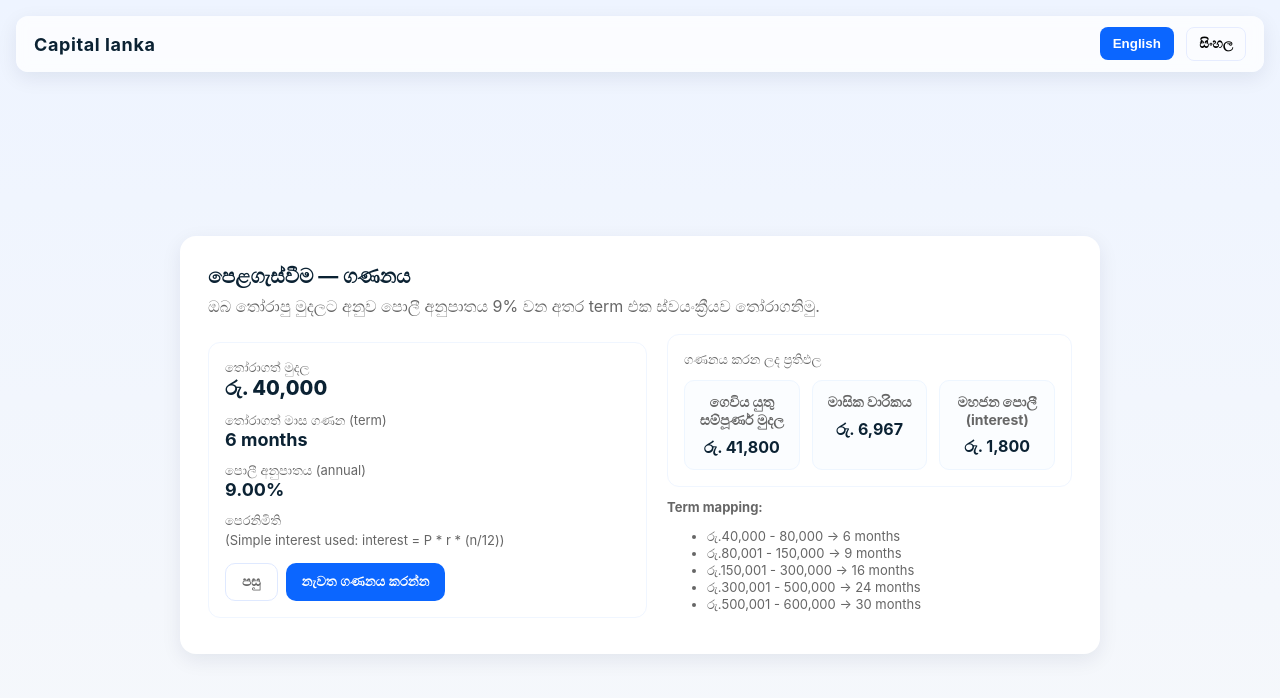
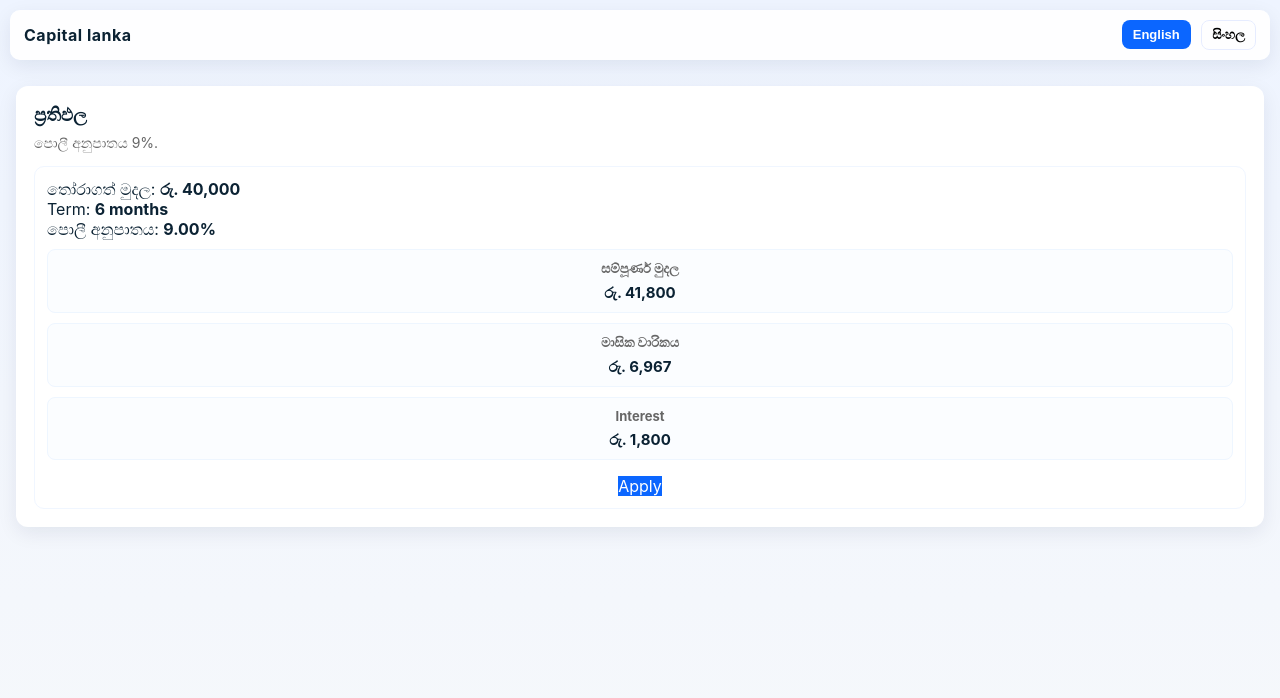
Before and after one commit to Loan-Cash1/capita1, a plain HTML site: page index.html in a window 1280 px wide. Both pictures are taken after a click on the button "ඉදිරියට යන්න". Drawn offline with Linux system fonts and the light colour scheme.

Commit message:
Update index.html

```diff
--- a/index.html
+++ b/index.html
@@ -10,7 +10,6 @@
       --card:#ffffff;
       --accent:#0b66ff;
       --muted:#666;
-      --glass: rgba(255,255,255,0.6);
       --shadow: 0 6px 20px rgba(12,30,60,0.08);
       font-family: Inter, system-ui, -apple-system, "Segoe UI", Roboto, "Noto Sans", "Helvetica Neue", Arial;
     }
@@ -20,38 +19,35 @@
       background: linear-gradient(180deg, #eef4ff 0%, var(--bg) 100%);
       color:#0b2233;
       min-height:100vh;
-      display:flex;
-      align-items:center;
-      justify-content:center;
-      padding:24px;
+      padding:16px;
     }
 
-    /* Top bar */
     .topbar{
       position:fixed;
-      top:16px;
-      left:16px;
-      right:16px;
-      height:56px;
+      top:10px;
+      left:10px;
+      right:10px;
+      height:50px;
       display:flex;
       align-items:center;
       justify-content:space-between;
-      background: rgba(255,255,255,0.75);
+      background: rgba(255,255,255,0.9);
       backdrop-filter: blur(6px);
-      padding:0 18px;
-      border-radius:12px;
+      padding:0 14px;
+      border-radius:10px;
       box-shadow:var(--shadow);
       z-index:100;
     }
-    .brand{font-weight:700; font-size:18px; letter-spacing:0.6px}
+    .brand{font-weight:700; font-size:16px; letter-spacing:0.5px}
     .lang-toggle button{
-      margin-left:8px;
+      margin-left:6px;
       border:1px solid #e6ecff;
-      padding:8px 12px;
+      padding:6px 10px;
       border-radius:8px;
       background:transparent;
       cursor:pointer;
       font-weight:600;
+      font-size:13px;
     }
     .lang-toggle button.active{
       background:var(--accent);
@@ -59,117 +55,92 @@
       border-color:transparent;
     }
 
-    /* Card */
     .container{
       width:100%;
-      max-width:920px;
-      margin-top:90px;
+      max-width:100%;
+      margin-top:70px;
       background:var(--card);
-      border-radius:16px;
-      padding:28px;
+      border-radius:12px;
+      padding:18px;
       box-shadow:var(--shadow);
     }
-    h1{margin:0 0 8px 0; font-size:20px}
-    p.lead{margin:0 0 18px 0; color:var(--muted)}
+    h1{margin:0 0 8px 0; font-size:18px}
+    p.lead{margin:0 0 14px 0; color:var(--muted); font-size:14px}
 
-    /* layout */
-    .step {
-      display:none;
-    }
+    .step {display:none;}
     .step.active{display:block}
 
-    .row{display:flex; gap:20px; align-items:center;}
-    .col{flex:1}
-
     .slider-wrap{
-      background:linear-gradient(180deg,#fbfdff,#f7fbff);
-      padding:18px;
-      border-radius:12px;
+      padding:14px;
+      border-radius:10px;
       border:1px solid #eef6ff;
+      background:#f9fbff;
     }
     .value-display{
       display:flex;
       align-items:center;
       justify-content:space-between;
-      gap:12px;
-      margin-bottom:12px;
+      font-size:14px;
+      margin-bottom:10px;
     }
-    .amount{font-size:22px; font-weight:700}
-    .mini{font-size:13px; color:var(--muted)}
+    .amount{font-size:20px; font-weight:700}
 
     input[type=range]{
       width:100%;
       appearance:none;
-      height:10px;
+      height:8px;
       background:linear-gradient(90deg,var(--accent) 0%, #e6efff 0%);
       border-radius:8px;
       outline:none;
     }
     input[type=range]::-webkit-slider-thumb{
       -webkit-appearance:none;
-      width:22px;height:22px;border-radius:50%;
-      background:var(--accent); border:4px solid white; box-shadow:0 4px 10px rgba(11,102,255,0.18);
+      width:20px;height:20px;border-radius:50%;
+      background:var(--accent); border:3px solid white; box-shadow:0 4px 10px rgba(11,102,255,0.18);
     }
 
-    .actions{display:flex; gap:10px; margin-top:18px; justify-content:flex-end}
+    .actions{display:flex; gap:8px; margin-top:14px; justify-content:flex-end}
     button.btn{
-      padding:10px 16px; border-radius:10px; border:0; cursor:pointer; font-weight:700;
+      padding:8px 14px; border-radius:8px; border:0; cursor:pointer; font-weight:700; font-size:14px;
     }
     .btn.primary{background:var(--accent); color:white}
-    .btn.ghost{background:transparent; border:1px solid #dfe9ff; color:var(--muted)}
 
-    /* results */
     .card{
       background:#fff;
-      padding:16px;
-      border-radius:12px;
+      padding:12px;
+      border-radius:10px;
       border:1px solid #f0f6ff;
     }
-    .result-grid{display:grid; grid-template-columns:repeat(3,1fr); gap:12px; margin-top:12px}
-    .result-item{padding:12px; background:#fbfdff; border-radius:10px; text-align:center; border:1px solid #eef6ff;}
-    .result-item h3{margin:0;font-size:14px;color:var(--muted)}
-    .result-item p{margin:8px 0 0 0;font-weight:700;font-size:16px}
-
-    /* responsive */
-    @media (max-width:720px){
-      .row{flex-direction:column}
-      .result-grid{grid-template-columns:repeat(1,1fr)}
-      .topbar{left:10px;right:10px}
-    }
+    .result-grid{display:grid; grid-template-columns:repeat(1,1fr); gap:10px; margin-top:10px}
+    .result-item{padding:10px; background:#fbfdff; border-radius:8px; text-align:center; border:1px solid #eef6ff;}
+    .result-item h3{margin:0;font-size:13px;color:var(--muted)}
+    .result-item p{margin:6px 0 0 0;font-weight:700;font-size:15px}
   </style>
 </head>
 <body>
 
-  <div class="topbar" role="banner" aria-label="Top navigation">
+  <div class="topbar">
     <div class="brand">Capital lanka</div>
-    <div class="lang-toggle" aria-hidden="false">
+    <div class="lang-toggle">
       <button id="lang-en" class="active">English</button>
       <button id="lang-si">සිංහල</button>
     </div>
   </div>
 
-  <main class="container" role="main">
-    <section id="step1" class="step active" aria-labelledby="step1-title">
-      <h1 id="step1-title">ගෙවිය යුතු මුදල තෝරන්න</h1>
-      <p class="lead">පහලින් slider එක ගහලා ඔබට අවශ්‍ය මුදල තෝරන්න. ඉදිරියට යාමට "ඉදිරියට යන්න" ඔබන්න.</p>
+  <main class="container">
+    <!-- Step 1 -->
+    <section id="step1" class="step active">
+      <h1>ගෙවිය යුතු මුදල තෝරන්න</h1>
+      <p class="lead">Slider එකෙන් මුදල තෝරන්න. ඉදිරියට යන්න.</p>
 
       <div class="slider-wrap">
         <div class="value-display">
           <div>
-            <div class="mini">තෝරාගත් මුදල</div>
+            <div>තෝරාගත් මුදල</div>
             <div class="amount" id="amountDisplay">රු. 40,000</div>
           </div>
-          <div style="text-align:right">
-            <div class="mini">දකුණු/වම් ඒකක</div>
-            <div class="mini">Range: රු.40,000 - රු.600,000</div>
         </div>
-        </div>
-
-        <input type="range" id="amountSlider" min="40000" max="600000" step="10000" value="40000" aria-label="Amount slider" />
-
-        <div style="display:flex; justify-content:space-between; font-size:12px; color:var(--muted); margin-top:8px">
-          <span>රු.40k</span><span>රු.200k</span><span>රු.400k</span><span>රු.600k</span>
-        </div>
+        <input type="range" id="amountSlider" min="40000" max="600000" step="10000" value="40000" />
       </div>
 
       <div class="actions">
@@ -177,44 +148,19 @@
       </div>
     </section>
 
-    <section id="step2" class="step" aria-labelledby="step2-title">
-      <h1 id="step2-title">පෙළගැස්වීම — ගණනය</h1>
-      <p class="lead">ඔබ තෝරාපු මුදලට අනුව පොලී අනුපාතය 9% වන අතර term එක ස්වයංක්‍රීයව තෝරාගනිමු.</p>
+    <!-- Step 2 -->
+    <section id="step2" class="step">
+      <h1>ප්‍රතිඵල</h1>
+      <p class="lead">පොලී අනුපාතය 9%.</p>
 
-      <div class="row">
-        <div class="col card">
-          <div>
-            <div class="mini">තෝරාගත් මුදල</div>
-            <div style="font-weight:800; font-size:20px" id="showAmount">රු. 40,000</div>
-          </div>
+      <div class="card">
+        <div>තෝරාගත් මුදල: <strong id="showAmount">රු. 40,000</strong></div>
+        <div>Term: <strong id="showTerm">6 months</strong></div>
+        <div>පොලී අනුපාතය: <strong id="showRate">9%</strong></div>
 
-          <div style="margin-top:12px">
-            <div class="mini">තෝරාගත් මාස ගණන (term)</div>
-            <div style="font-weight:700; font-size:18px" id="showTerm">6 months</div>
-          </div>
-
-          <div style="margin-top:12px">
-            <div class="mini">පොලී අනුපාතය (annual)</div>
-            <div style="font-weight:700; font-size:18px" id="showRate">9%</div>
-          </div>
-
-          <div style="margin-top:12px">
-            <div class="mini">පෙරනිමිති</div>
-            <small class="mini">(Simple interest used: interest = P * r * (n/12))</small>
-          </div>
-
-          <div style="margin-top:14px; display:flex; gap:8px;">
-            <button class="btn ghost" id="backBtn">පසු</button>
-            <button class="btn primary" id="recalcBtn">නැවත ගණනය කරන්න</button>
-          </div>
-        </div>
-
-        <div class="col">
-          <div class="card">
-            <div class="mini">ගණනය කරන ලද ප්‍රතිඵල</div>
-            <div class="result-grid" style="margin-top:12px">
+        <div class="result-grid">
           <div class="result-item">
-                <h3>ගෙවිය යුතු සම්පූර්ණ මුදල</h3>
+            <h3>සම්පූර්ණ මුදල</h3>
             <p id="totalPay">රු. 0</p>
           </div>
           <div class="result-item">
@@ -222,30 +168,19 @@
             <p id="monthlyPay">රු. 0</p>
           </div>
           <div class="result-item">
-                <h3>මහජන පොලී (interest)</h3>
+            <h3>Interest</h3>
             <p id="interestPay">රු. 0</p>
           </div>
         </div>
-          </div>
 
-          <div style="margin-top:12px; font-size:13px; color:var(--muted)">
-            <strong>Term mapping:</strong>
-            <ul>
-              <li>රු.40,000 - 80,000 → 6 months</li>
-              <li>රු.80,001 - 150,000 → 9 months</li>
-              <li>රු.150,001 - 300,000 → 16 months</li>
-              <li>රු.300,001 - 500,000 → 24 months</li>
-              <li>රු.500,001 - 600,000 → 30 months</li>
-            </ul>
+        <div class="actions" style="margin-top:16px; justify-content:center">
+          <a href="https://example.com/apply" class="btn primary" style="text-decoration:none; display:inline-block; text-align:center">Apply</a>
         </div>
       </div>
-      </div>
-
     </section>
   </main>
 
 <script>
-  // Helper: format number as "රු. X,XXX"
   function formatLKR(n){
     return 'රු. ' + n.toLocaleString('en-US');
   }
@@ -261,26 +196,22 @@
   const totalPayEl = document.getElementById('totalPay');
   const monthlyPayEl = document.getElementById('monthlyPay');
   const interestPayEl = document.getElementById('interestPay');
-  const backBtn = document.getElementById('backBtn');
-  const recalcBtn = document.getElementById('recalcBtn');
 
-  const RATE = 0.09; // 9% annual
+  const RATE = 0.09; // annual 9%
 
   function updateAmountUI(){
     const val = parseInt(slider.value,10);
     amountDisplay.textContent = formatLKR(val);
   }
-
   slider.addEventListener('input', updateAmountUI);
   updateAmountUI();
 
   function pickTerm(amount){
-    // mapping based on user's spec (fall-through)
     if (amount <= 80000) return 6;
     if (amount <= 150000) return 9;
     if (amount <= 300000) return 16;
     if (amount <= 500000) return 24;
-    return 30; // >500k up to 600k
+    return 30;
   }
 
   function calculateAndShow(){
@@ -288,11 +219,6 @@
     const n = pickTerm(P);
     const r = RATE;
 
-    // Simple interest: Interest = P * r * (n / 12)
-    // total = P + Interest
-    // monthly = total / n
-
-    // step-by-step digit-safe arithmetic:
     const interest = P * r * (n / 12);
     const total = P + interest;
     const monthly = total / n;
@@ -313,25 +239,12 @@
     window.scrollTo({top:0,behavior:'smooth'});
   });
 
-  backBtn.addEventListener('click', function(){
-    step2.classList.remove('active');
-    step1.classList.add('active');
-  });
-
-  recalcBtn.addEventListener('click', function(){
-    calculateAndShow();
-  });
-
-  // language toggle (visual only)
   document.getElementById('lang-en').addEventListener('click', function(){
     this.classList.add('active'); document.getElementById('lang-si').classList.remove('active');
-    // (Could switch labels/content if you add translations)
   });
   document.getElementById('lang-si').addEventListener('click', function(){
     this.classList.add('active'); document.getElementById('lang-en').classList.remove('active');
-    // (Could switch labels/content if you add translations)
   });
-
 </script>
 
 </body>
```
Lines whose indentation alone changed are shown as unchanged.
